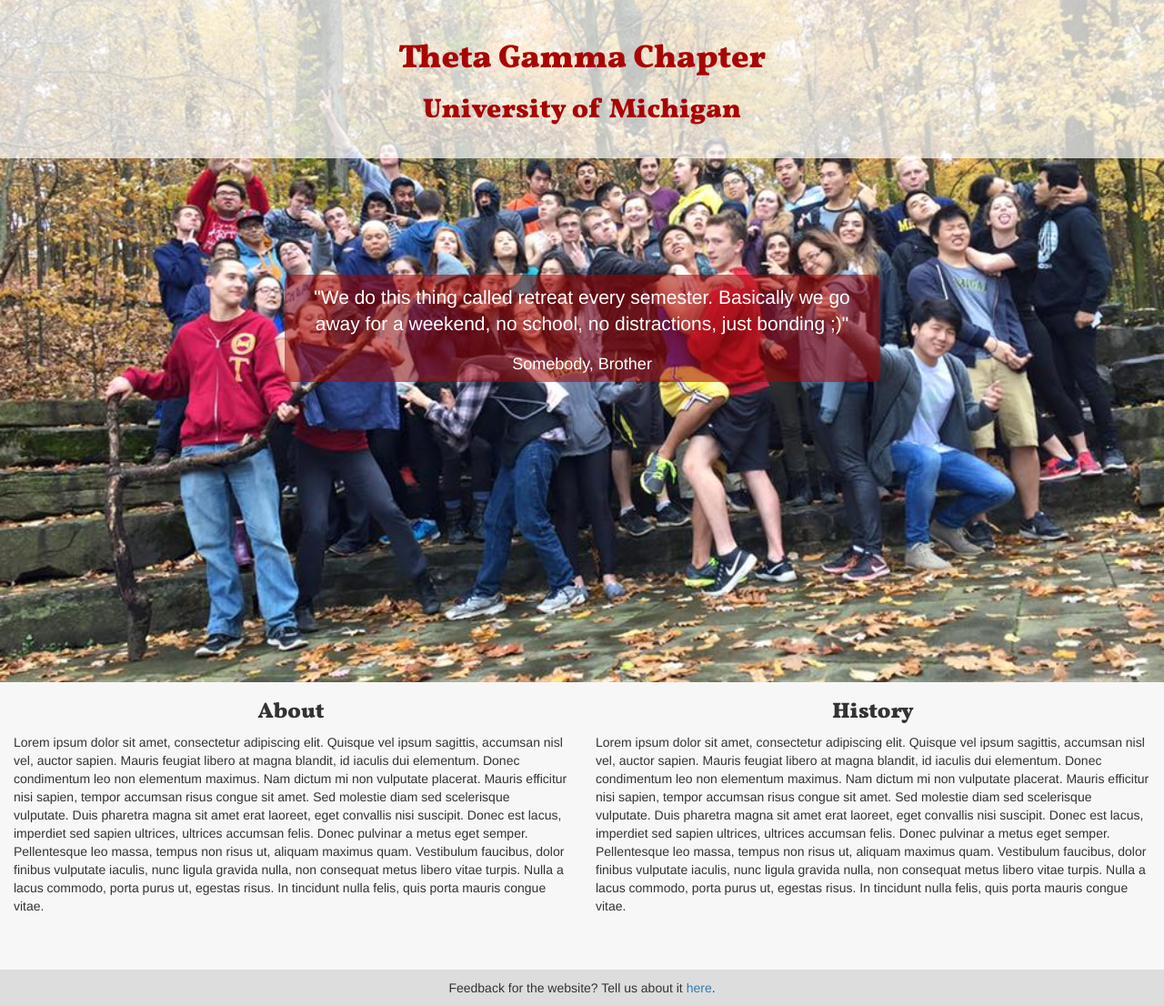
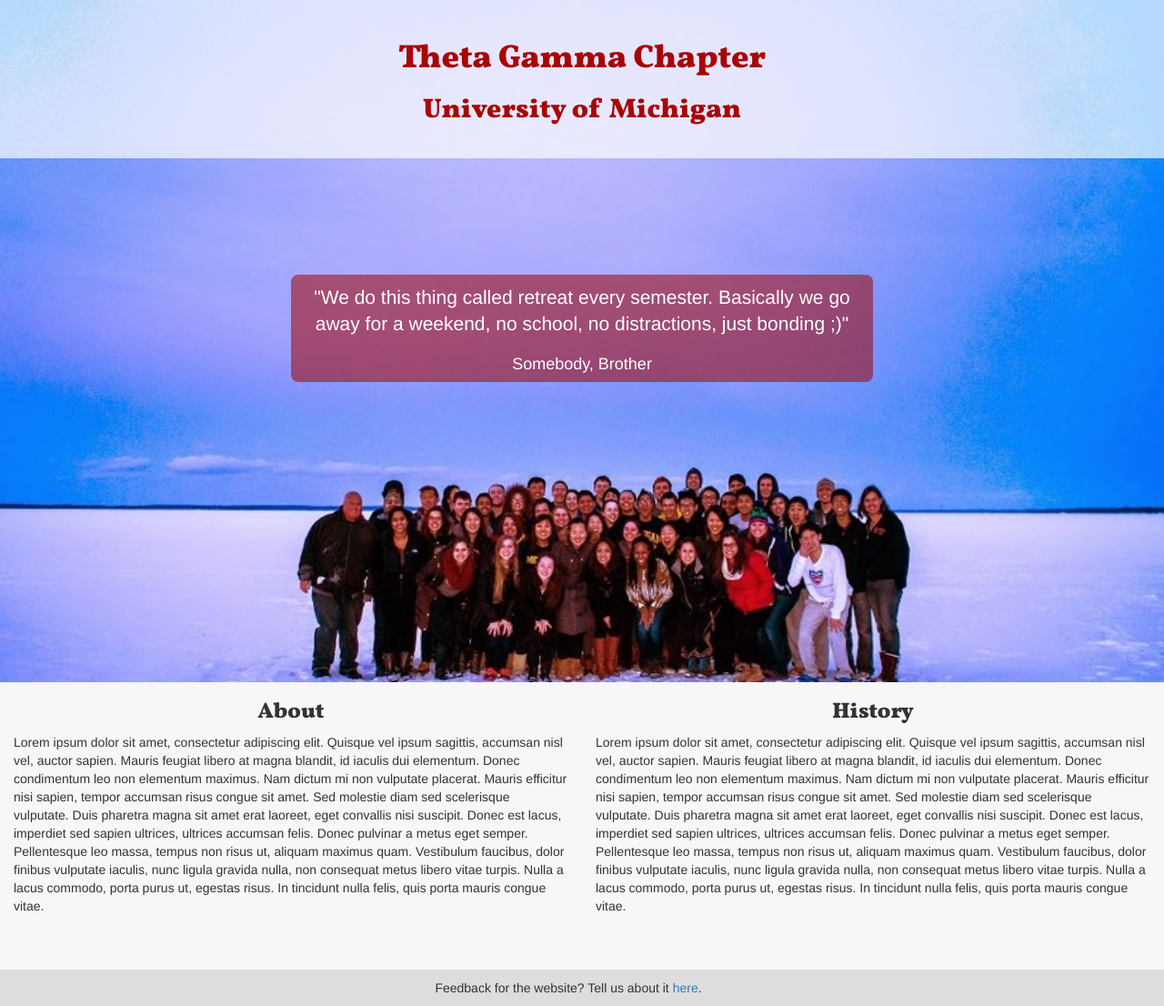
Before and after one commit to gapoorva/thetatauwebsite16, a PHP site: page / in a window 1280 px wide. Shown: the part 50-1156 px from the top of the page at 91% size. Run offline with PHP 8.4, Linux system fonts and the light colour scheme.

Commit message:
Fixed homepage margin bug

```diff
--- a/css/main.css
+++ b/css/main.css
@@ -74,6 +74,8 @@
 #quote {
   padding-top: 10%;
   padding-bottom: 30px;
+  width: 100%;
+  margin-left: 0;
 
 }
 
@@ -93,6 +95,11 @@
 
 #footer-row {
   padding-top: 10px;
+  width: 100%;
+}
+
+nav {
+	width: calc(100vw);
 }
 
 .navbar-header button.navbar-toggle {
@@ -120,6 +127,8 @@
 .title-banner {
 	position: relative;
 	padding: 2% 0;
+	width: 100%;
+	margin-left:0;
 }
 
 .title-banner {
--- a/index.html
+++ b/index.html
@@ -56,12 +56,14 @@
     <div class="container-fluid">
       <div class="row masthead">
         <div class="row title-banner">
-          <h1 class="text-center">Theta Gamma Chapter</h1>
-          <h2 class="text-center">University of Michigan</h2>
+          <div col-xs-12>
+           <h1 class="text-center">Theta Gamma Chapter</h1>
+           <h2 class="text-center">University of Michigan</h2>
+          </div>
         </div>
         <!-- quote -->
         <div id="quote" class="row">
-          <div class="col-xs-6 col-xs-offset-3 quote-block">
+          <div class="col-xs-10 col-xs-offset-1 col-md-6 col-md-offset-3 quote-block">
             <h5 class="text-center lead">"We do this thing called retreat every semester. Basically we go away for a weekend, no school, no distractions, just bonding ;)"</h5>
             <h4 class="text-center">Somebody, Brother</h4>
           </div>
--- a/js/main.js
+++ b/js/main.js
@@ -1,5 +1,5 @@
 //# OF MAST SLIDES
-var MAST_CYCLE_TIME = 3000;
+var MAST_CYCLE_TIME = 3700;
 
 function cycleMastSlides() {
 	var mast_imgs = $('.masthead-img');
```
